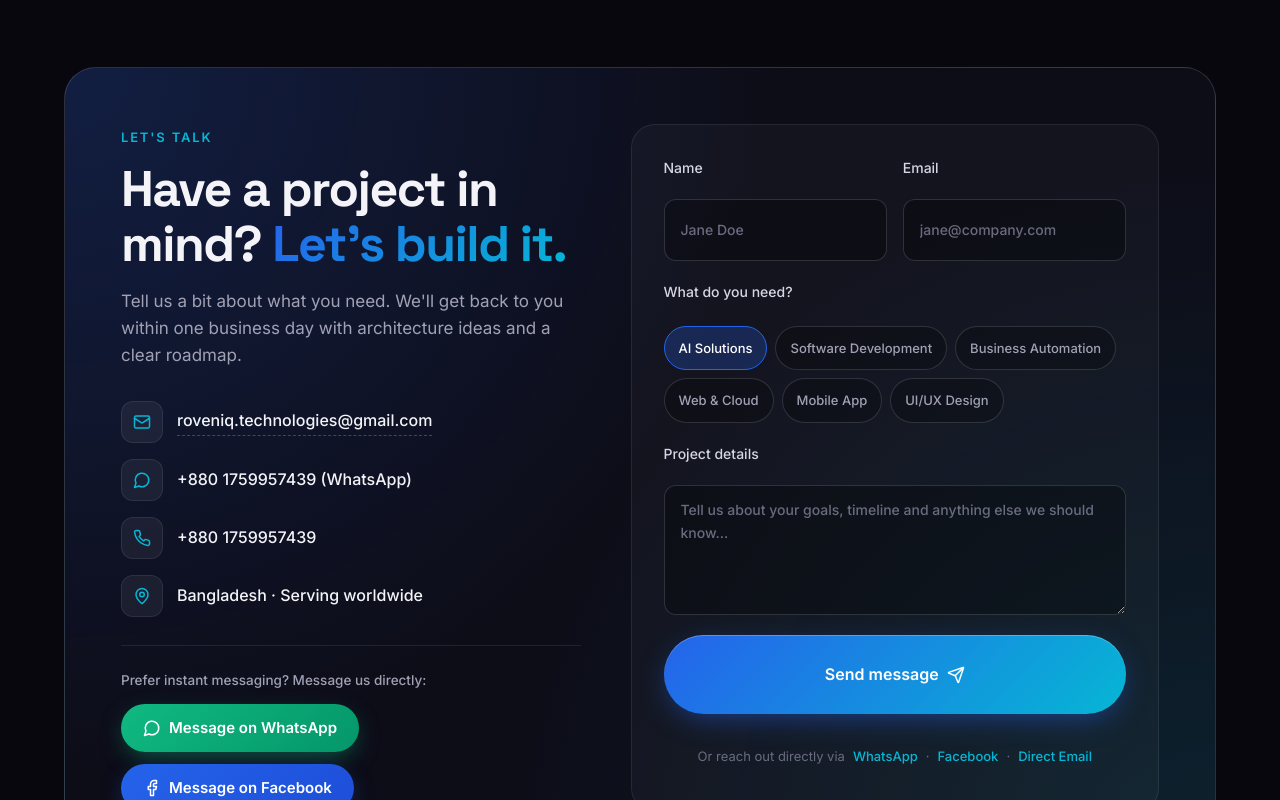
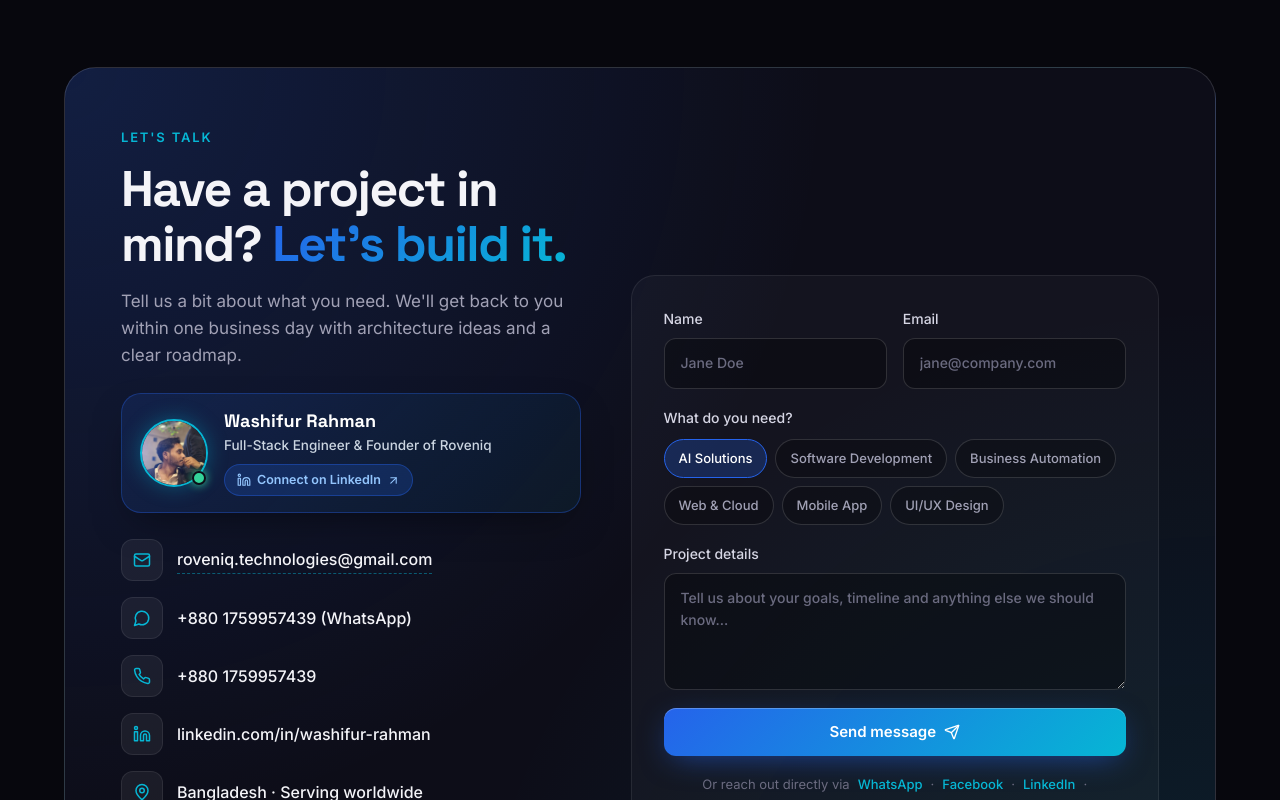
Before and after one commit to washifur-shihan/roveniq-tech-v2, a React (Vite) app: page / in a window 1280 px wide. Shown: the part 9020-9820 px from the top of the page. Built offline with nearby package versions, Linux system fonts and the light colour scheme.

Commit message:
images add and finalised

```diff
--- a/src/components/Contact.jsx
+++ b/src/components/Contact.jsx
@@ -1,11 +1,12 @@
 import { useState } from 'react';
-import { Mail, Phone, MapPin, Send, CheckCircle2, MessageCircle, Facebook, Loader2 } from 'lucide-react';
+import { Mail, Phone, MapPin, Send, CheckCircle2, MessageCircle, Facebook, Linkedin, Loader2, ArrowUpRight } from 'lucide-react';
 
 const services = ['AI Solutions', 'Software Development', 'Business Automation', 'Web & Cloud', 'Mobile App', 'UI/UX Design'];
 
 const EMAIL_TO = 'roveniq.technologies@gmail.com';
 const WHATSAPP_URL = 'https://wa.me/8801759957439?text=Hello%20Roveniq%20Technologies!%20I%20would%20like%20to%20discuss%20a%20project.';
 const FACEBOOK_URL = 'https://www.facebook.com/profile.php?id=61594943630411';
+const LINKEDIN_URL = 'https://www.linkedin.com/in/washifur-rahman/';
 
 export default function Contact() {
   const [selected, setSelected] = useState(['AI Solutions']);
@@ -65,6 +66,26 @@ export default function Contact() {
             <span className="eyebrow">Let's talk</span>
             <h2>Have a project in mind? <span className="grad-text">Let's build it.</span></h2>
             <p>Tell us a bit about what you need. We'll get back to you within one business day with architecture ideas and a clear roadmap.</p>
+
+            <div className="founder-card">
+              <div className="founder-avatar-wrap">
+                <img src="/washifur-avatar.jpg" alt="Washifur Rahman — Founder of Roveniq Technologies" className="founder-avatar" />
+                <span className="founder-status" title="Available for new projects" />
+              </div>
+              <div className="founder-meta">
+                <strong>Washifur Rahman</strong>
+                <span>Full-Stack Engineer &amp; Founder of Roveniq</span>
+                <a
+                  href={LINKEDIN_URL}
+                  target="_blank"
+                  rel="noopener noreferrer"
+                  className="founder-linkedin"
+                >
+                  <Linkedin size={14} /> Connect on LinkedIn <ArrowUpRight size={13} />
+                </a>
+              </div>
+            </div>
+
             <ul className="contact-list">
               <li>
                 <span><Mail size={18} /></span>
@@ -81,6 +102,12 @@ export default function Contact() {
               <li>
                 <span><Phone size={18} /></span>
                 <a href="tel:+8801759957439">+880 1759957439</a>
+              </li>
+              <li>
+                <span><Linkedin size={18} /></span>
+                <a href={LINKEDIN_URL} target="_blank" rel="noopener noreferrer">
+                  linkedin.com/in/washifur-rahman
+                </a>
               </li>
               <li><span><MapPin size={18} /></span> Bangladesh · Serving worldwide</li>
             </ul>
@@ -179,11 +206,11 @@ export default function Contact() {
                     placeholder="Tell us about your goals, timeline and anything else we should know…"
                   />
                 </label>
-                <button type="submit" className="btn btn-primary btn-lg btn-block" disabled={submitting}>
+                <button type="submit" className="btn btn-primary contact-submit-btn" disabled={submitting}>
                   {submitting ? (
-                    <>Sending… <Loader2 size={18} className="spin-icon" /></>
+                    <>Sending… <Loader2 size={17} className="spin-icon" /></>
                   ) : (
-                    <>Send message <Send size={18} /></>
+                    <>Send message <Send size={16} /></>
                   )}
                 </button>
                 <div className="form-quick-links">
@@ -191,6 +218,8 @@ export default function Contact() {
                   <a href={WHATSAPP_URL} target="_blank" rel="noopener noreferrer">WhatsApp</a>
                   <span>·</span>
                   <a href={FACEBOOK_URL} target="_blank" rel="noopener noreferrer">Facebook</a>
+                  <span>·</span>
+                  <a href={LINKEDIN_URL} target="_blank" rel="noopener noreferrer">LinkedIn</a>
                   <span>·</span>
                   <a href={`mailto:${EMAIL_TO}`}>Direct Email</a>
                 </div>
--- a/src/components/Footer.jsx
+++ b/src/components/Footer.jsx
@@ -19,7 +19,7 @@ export default function Footer() {
               <a href="https://www.facebook.com/profile.php?id=61594943630411" target="_blank" rel="noopener noreferrer" aria-label="Facebook"><Facebook size={18} /></a>
               <a href="https://wa.me/8801759957439" target="_blank" rel="noopener noreferrer" aria-label="WhatsApp"><MessageCircle size={18} /></a>
               <a href="mailto:roveniq.technologies@gmail.com" aria-label="Email"><Mail size={18} /></a>
-              <a href="#top" aria-label="LinkedIn"><Linkedin size={18} /></a>
+              <a href="https://www.linkedin.com/in/washifur-rahman/" target="_blank" rel="noopener noreferrer" aria-label="LinkedIn"><Linkedin size={18} /></a>
             </div>
           </div>
           {cols.map((c) => (
--- a/src/styles.css
+++ b/src/styles.css
@@ -538,7 +538,40 @@ input, textarea { font: inherit; }
   background: radial-gradient(circle at 0% 0%, rgba(37,99,235,0.2), transparent 50%), radial-gradient(circle at 100% 100%, rgba(6,182,212,0.12), transparent 50%), var(--bg-2);
   border: 1px solid var(--border-2);
 }
-.contact-info p { color: var(--muted); font-size: 17px; margin-bottom: 32px; }
+.contact-info p { color: var(--muted); font-size: 17px; margin-bottom: 24px; }
+.founder-card {
+  display: flex; align-items: center; gap: 16px;
+  padding: 16px 18px; margin-bottom: 26px; border-radius: 20px;
+  background: linear-gradient(135deg, rgba(37, 99, 235, 0.14), rgba(6, 182, 212, 0.06));
+  border: 1px solid rgba(37, 99, 235, 0.35);
+  box-shadow: 0 16px 40px -16px rgba(0, 0, 0, 0.5);
+}
+.founder-avatar-wrap { position: relative; flex-shrink: 0; }
+.founder-avatar {
+  width: 68px; height: 68px; border-radius: 50%; object-fit: cover; display: block;
+  border: 2px solid var(--cyan);
+  box-shadow: 0 0 20px rgba(6, 182, 212, 0.35);
+}
+.founder-status {
+  position: absolute; bottom: 2px; right: 2px;
+  width: 14px; height: 14px; border-radius: 50%;
+  background: var(--green); border: 2.5px solid var(--bg-2);
+  box-shadow: 0 0 8px var(--green);
+}
+.founder-meta { display: flex; flex-direction: column; gap: 3px; }
+.founder-meta strong { font-family: var(--display); font-size: 18px; color: #fff; line-height: 1.2; }
+.founder-meta span { font-size: 13.5px; color: #cbd5e1; font-weight: 500; }
+.founder-linkedin {
+  display: inline-flex; align-items: center; gap: 6px; margin-top: 5px;
+  width: fit-content; padding: 5px 12px; border-radius: 999px;
+  font-size: 12.5px; font-weight: 600; color: #93c5fd;
+  background: rgba(37, 99, 235, 0.2); border: 1px solid rgba(37, 99, 235, 0.4);
+  transition: all .2s ease;
+}
+.founder-linkedin:hover {
+  background: #0a66c2; border-color: #0a66c2; color: #fff;
+  transform: translateY(-1px);
+}
 .contact-list { list-style: none; display: grid; gap: 16px; }
 .contact-list li { display: flex; align-items: center; gap: 14px; font-weight: 500; }
 .contact-list li a { color: inherit; transition: color .2s; }
@@ -561,7 +594,8 @@ input, textarea { font: inherit; }
   box-shadow: 0 8px 24px -6px rgba(37, 99, 235, 0.5);
 }
 .btn-facebook:hover { transform: translateY(-2px); box-shadow: 0 12px 30px -6px rgba(37, 99, 235, 0.7); }
-.contact-form { display: grid; gap: 20px; padding: 32px; border-radius: 24px; background: rgba(255,255,255,0.03); border: 1px solid var(--border); }
+.contact-form { display: grid; align-content: start; align-self: center; gap: 18px; padding: 32px; border-radius: 24px; background: rgba(255,255,255,0.03); border: 1px solid var(--border); }
+.contact-submit-btn { width: 100%; padding: 12px 24px; font-size: 15px; border-radius: 12px; }
 .field-row { display: grid; grid-template-columns: 1fr 1fr; gap: 16px; }
 .contact-form label, .field-label { display: grid; gap: 8px; font-size: 14px; font-weight: 500; color: #d6d6e4; }
 .field { display: grid; gap: 10px; }
```
Also changed, not shown: public/washifur-avatar.jpg (added).
